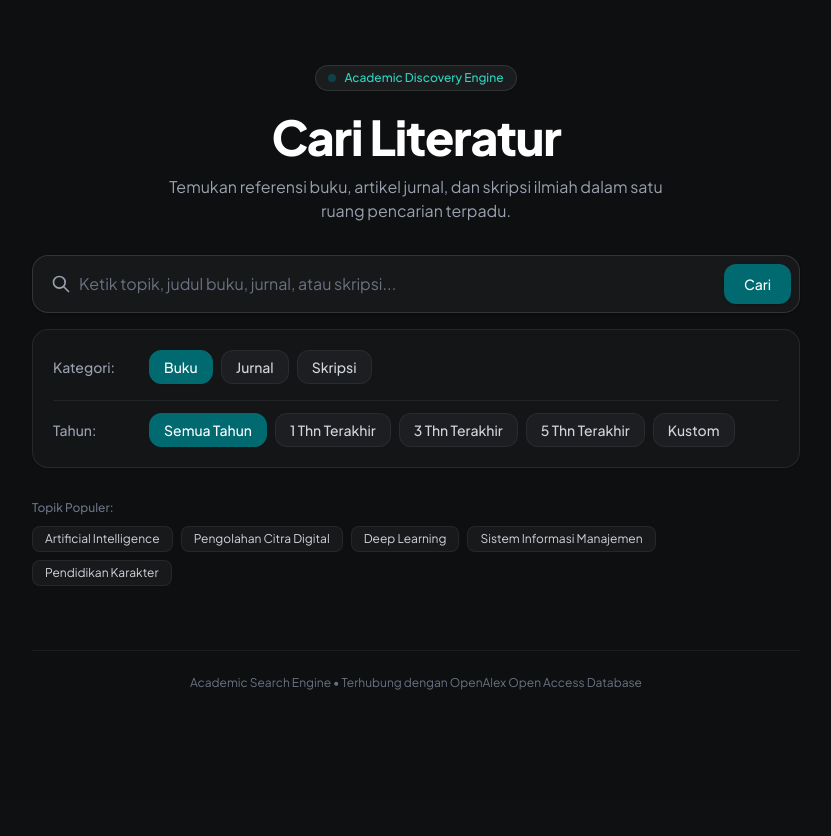
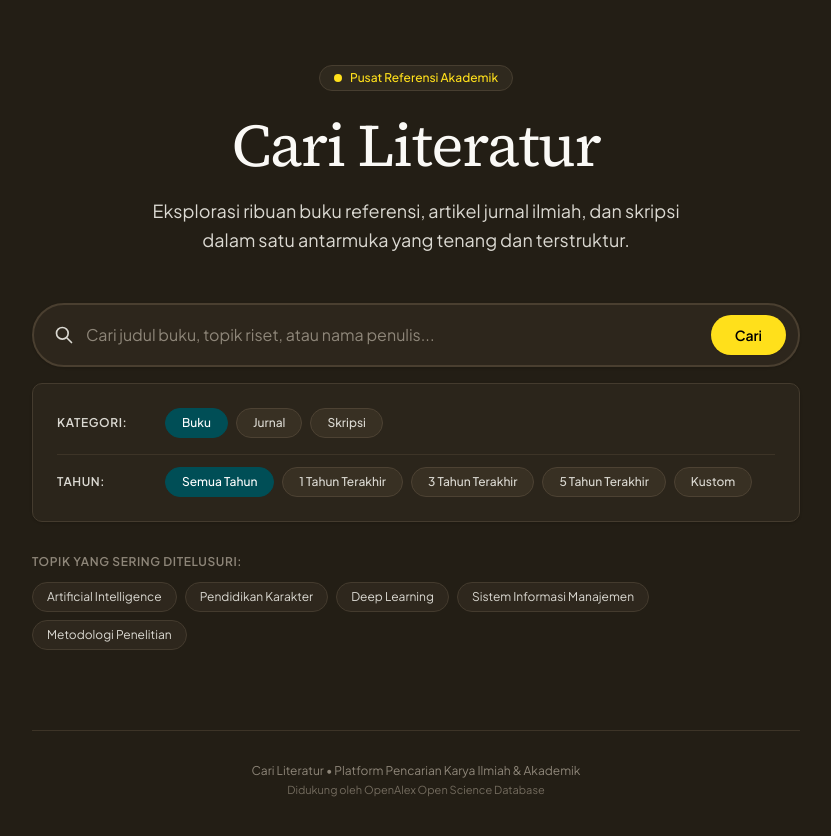
Before and after one commit to Shafwan-8/search-paper-app, a Vue app: page / in a window 1280 px wide. Shown: the top 836 px of the page, without its empty margins (224-1055 px from the left). Before the commit the page ends 800 px from the top, so only its background shows below. Built offline with nearby package versions, Linux system fonts and the light colour scheme.

Commit message:
feat: Mailchimp UI

```diff
--- a/index.html
+++ b/index.html
@@ -1,5 +1,5 @@
 <!doctype html>
-<html lang="id" class="dark">
+<html lang="id">
   <head>
     <meta charset="UTF-8" />
     <link rel="icon" type="image/svg+xml" href="/favicon.svg" />
@@ -7,9 +7,9 @@
     <title>Cari Literatur — Academic Discovery Engine</title>
     <link rel="preconnect" href="https://fonts.googleapis.com">
     <link rel="preconnect" href="https://fonts.gstatic.com" crossorigin>
-    <link href="https://fonts.googleapis.com/css2?family=Plus+Jakarta+Sans:wght@400;500;600;700;800&display=swap" rel="stylesheet">
+    <link href="https://fonts.googleapis.com/css2?family=Plus+Jakarta+Sans:wght@400;500;600;700&family=Source+Serif+4:ital,opsz,wght@0,8..60,400..700;1,8..60,400..700&display=swap" rel="stylesheet">
   </head>
-  <body class="bg-[#0F1012] text-[#F3F4F6] antialiased selection:bg-[#016A71] selection:text-white min-h-screen">
+  <body class="bg-[#231E15] text-[#FAF9F6] antialiased selection:bg-[#FFE01B] selection:text-[#000000] min-h-screen">
     <div id="app"></div>
     <script type="module" src="/src/main.js"></script>
   </body>
--- a/src/App.vue
+++ b/src/App.vue
@@ -15,9 +15,9 @@ const errorMsg = ref('');
 
 const yearOptions = [
   { label: 'Semua Tahun', value: 'semua' },
-  { label: '1 Thn Terakhir', value: '1_tahun' },
-  { label: '3 Thn Terakhir', value: '3_tahun' },
-  { label: '5 Thn Terakhir', value: '5_tahun' },
+  { label: '1 Tahun Terakhir', value: '1_tahun' },
+  { label: '3 Tahun Terakhir', value: '3_tahun' },
+  { label: '5 Tahun Terakhir', value: '5_tahun' },
   { label: 'Kustom', value: 'kustom' }
 ];
 
@@ -29,10 +29,10 @@ const categoryOptions = [
 
 const suggestions = [
   'Artificial Intelligence',
-  'Pengolahan Citra Digital',
+  'Pendidikan Karakter',
   'Deep Learning',
   'Sistem Informasi Manajemen',
-  'Pendidikan Karakter'
+  'Metodologi Penelitian'
 ];
 
 const handleSearch = async () => {
@@ -64,7 +64,7 @@ const handleSearch = async () => {
     const response = await axios.get('http://localhost:5000/api/search', { params });
     results.value = response.data.data || [];
   } catch (err) {
-    errorMsg.value = 'Terjadi kesalahan saat mengambil data dari server. Pastikan backend aktif.';
+    errorMsg.value = 'Gagal menghubungi server. Pastikan backend service sedang berjalan di port 5000.';
   } finally {
     isLoading.value = false;
   }
@@ -89,49 +89,47 @@ const clearSearch = () => {
 </script>
 
 <template>
-  <div class="min-h-screen bg-[#0E0F11] text-[#F3F4F6] flex flex-col items-center px-4 sm:px-6 py-10 selection:bg-[#016A71] selection:text-white">
+  <div class="min-h-screen bg-[#231E15] text-[#FAF9F6] flex flex-col items-center px-4 sm:px-8 py-12">
     <!-- Header Section -->
-    <header class="w-full max-w-3xl text-center pt-6 pb-2">
-      <div class="inline-flex items-center gap-2 px-3 py-1 rounded-full bg-[#1A1C1E] border border-white/10 text-xs text-[#2DD4BF] font-medium mb-4 shadow-xs">
-        <span class="w-2 h-2 rounded-full bg-[#016A71] animate-pulse"></span>
-        Academic Discovery Engine
+    <header class="w-full max-w-3xl text-center pt-4 pb-4">
+      <div class="inline-flex items-center gap-2 px-3.5 py-1 rounded-full bg-[#2F291E] border border-[#473E30] text-xs text-[#FFE01B] font-medium mb-5">
+        <span class="w-2 h-2 rounded-full bg-[#FFE01B]"></span>
+        Pusat Referensi Akademik
       </div>
-      <h1 class="text-3xl sm:text-5xl font-extrabold text-white tracking-tight leading-tight">
+      <h1 class="font-serif-heading text-4xl sm:text-6xl font-normal text-[#FAF9F6] tracking-tight leading-[1.15]">
         Cari Literatur
       </h1>
-      <p class="mt-2 text-sm sm:text-base text-gray-400 max-w-lg mx-auto">
-        Temukan referensi buku, artikel jurnal, dan skripsi ilmiah dalam satu ruang pencarian terpadu.
+      <p class="mt-4 text-base sm:text-lg text-[#DBD9D2] max-w-xl mx-auto leading-relaxed">
+        Eksplorasi ribuan buku referensi, artikel jurnal ilmiah, dan skripsi dalam satu antarmuka yang tenang dan terstruktur.
       </p>
     </header>
 
     <!-- Main Content Area -->
-    <main class="w-full max-w-3xl mt-6 space-y-6">
+    <main class="w-full max-w-3xl mt-8 space-y-6">
       <!-- Search Form -->
       <form @submit.prevent="handleSearch" class="flex flex-col gap-4">
-        <!-- Input Capsule -->
+        <!-- Input Search Bar -->
         <div class="flex flex-col gap-2">
           <div
             :class="[
-              'relative flex items-center bg-[#17181A] border rounded-2xl transition-all duration-200 shadow-sm',
+              'relative flex items-center bg-[#2D261C] border-2 rounded-[44px] transition-colors duration-150 shadow-sm pl-5 pr-3 py-2',
               inputError
-                ? 'border-[#E10600] ring-2 ring-[#E10600]/20'
-                : 'border-white/12 focus-within:border-[#016A71] focus-within:ring-2 focus-within:ring-[#016A71]/25'
+                ? 'border-[#E12437] ring-2 ring-[#E12437]/20'
+                : 'border-[#4A3F30] focus-within:border-[#FFE01B]'
             ]"
           >
             <!-- Search Icon -->
-            <div class="pl-4.5 pr-2 text-gray-400 flex items-center pointer-events-none">
-              <svg class="w-5 h-5 text-gray-400" fill="none" stroke="currentColor" viewBox="0 0 24 24">
-                <path stroke-linecap="round" stroke-linejoin="round" stroke-width="2" d="M21 21l-6-6m2-5a7 7 0 11-14 0 7 7 0 0114 0z" />
-              </svg>
-            </div>
+            <svg class="w-5 h-5 text-[#DBD9D2] shrink-0 mr-3" fill="none" stroke="currentColor" viewBox="0 0 24 24">
+              <path stroke-linecap="round" stroke-linejoin="round" stroke-width="2" d="M21 21l-6-6m2-5a7 7 0 11-14 0 7 7 0 0114 0z" />
+            </svg>
 
-            <!-- Input Field -->
+            <!-- Text Input -->
             <input
               v-model="searchQuery"
               @input="onInput"
               type="text"
-              placeholder="Ketik topik, judul buku, jurnal, atau skripsi..."
-              class="w-full py-4 pr-24 text-white bg-transparent focus:outline-none text-sm sm:text-base placeholder-gray-500"
+              placeholder="Cari judul buku, topik riset, atau nama penulis..."
+              class="w-full py-2.5 pr-20 text-[#FAF9F6] bg-transparent focus:outline-none text-base placeholder-[#8E8679]"
             />
 
             <!-- Clear Button -->
@@ -139,36 +137,37 @@ const clearSearch = () => {
               v-if="searchQuery"
               type="button"
               @click="clearSearch"
-              class="absolute right-22 p-1.5 text-gray-400 hover:text-white rounded-full hover:bg-white/10 transition-colors"
-              title="Hapus teks"
+              class="p-1.5 mr-2 text-[#DBD9D2] hover:text-[#FAF9F6] rounded-full hover:bg-[#3D3426] transition-colors"
+              title="Hapus pencarian"
             >
               <svg class="w-4 h-4" fill="none" stroke="currentColor" viewBox="0 0 24 24">
                 <path stroke-linecap="round" stroke-linejoin="round" stroke-width="2" d="M6 18L18 6M6 6l12 12" />
               </svg>
             </button>
 
-            <!-- Submit Button -->
+            <!-- Primary Action Button (Mailchimp Signature Yellow Pill) -->
             <button
               type="submit"
               :disabled="isLoading"
-              class="absolute right-2 px-5 py-2.5 bg-[#016A71] hover:bg-[#014F54] active:bg-[#013B40] disabled:opacity-50 disabled:cursor-not-allowed text-white font-medium text-sm rounded-xl transition-all duration-150 cursor-pointer shadow-sm flex items-center gap-1.5"
+              class="px-6 py-2.5 bg-[#FFE01B] hover:bg-[#E6CB00] active:bg-[#CCB000] disabled:opacity-50 disabled:cursor-not-allowed text-[#000000] font-semibold text-sm rounded-[44px] transition-colors duration-150 cursor-pointer shrink-0 shadow-xs flex items-center gap-2"
             >
               <span v-if="!isLoading">Cari</span>
-              <span v-else class="flex items-center gap-1.5">
-                <svg class="animate-spin h-4 w-4" viewBox="0 0 24 24" fill="none">
+              <span v-else class="flex items-center gap-2">
+                <svg class="animate-spin h-4 w-4 text-[#000000]" viewBox="0 0 24 24" fill="none">
                   <circle class="opacity-25" cx="12" cy="12" r="10" stroke="currentColor" stroke-width="4"></circle>
                   <path class="opacity-75" fill="currentColor" d="M4 12a8 8 0 018-8v8H4z"></path>
                 </svg>
+                <span>Mencari...</span>
               </span>
             </button>
           </div>
 
-          <!-- Alert Input Error -->
+          <!-- Alert Error Input -->
           <div
             v-if="inputError"
-            class="flex items-center gap-1.5 text-xs text-[#DC6973] pl-2 animate-fade-in"
+            class="flex items-center gap-2 text-xs font-medium text-[#FF7346] pl-5 pt-1"
           >
-            <svg class="w-4 h-4 shrink-0 text-[#E10600]" fill="currentColor" viewBox="0 0 20 20">
+            <svg class="w-4 h-4 shrink-0 text-[#E12437]" fill="currentColor" viewBox="0 0 20 20">
               <path fill-rule="evenodd" d="M18 10a8 8 0 11-16 0 8 8 0 0116 0zm-7 4a1 1 0 11-2 0 1 1 0 012 0zm-1-9a1 1 0 00-1 1v4a1 1 0 102 0V6a1 1 0 00-1-1z" clip-rule="evenodd" />
             </svg>
             <span>{{ inputError }}</span>
@@ -176,19 +175,19 @@ const clearSearch = () => {
         </div>
 
         <!-- Filter Control Card -->
-        <div class="bg-[#141517] border border-white/8 rounded-2xl p-4 sm:p-5 space-y-4 shadow-xs">
+        <div class="bg-[#2B251B] border border-[#443B2E] rounded-[10px] p-5 sm:p-6 space-y-4 shadow-sm">
           <!-- Filter Kategori -->
-          <div class="flex flex-col sm:flex-row sm:items-center gap-2 sm:gap-4 text-xs sm:text-sm">
-            <span class="text-gray-400 font-medium w-20 shrink-0">Kategori:</span>
+          <div class="flex flex-col sm:flex-row sm:items-center gap-3 text-sm">
+            <span class="text-[#DBD9D2] font-semibold w-24 shrink-0 text-xs uppercase tracking-wider">Kategori:</span>
             <div class="flex flex-wrap gap-2">
               <label
                 v-for="cat in categoryOptions"
                 :key="cat.value"
                 :class="[
-                  'px-3.5 py-1.5 rounded-xl cursor-pointer transition-all duration-150 text-xs sm:text-sm font-medium border select-none',
+                  'px-4 py-1.5 rounded-[200px] cursor-pointer transition-colors duration-150 text-xs font-medium border select-none',
                   selectedFilter === cat.value
-                    ? 'bg-[#016A71] text-white border-[#016A71] shadow-xs'
-                    : 'bg-[#1C1E21] text-gray-300 border-white/6 hover:bg-[#25282D] hover:text-white'
+                    ? 'bg-[#004E56] text-[#FFFFFF] border-[#004E56]'
+                    : 'bg-[#383023] text-[#DBD9D2] border-[#4D4233] hover:border-[#004E56] hover:text-white'
                 ]"
               >
                 <input
@@ -204,17 +203,17 @@ const clearSearch = () => {
           </div>
 
           <!-- Filter Tahun -->
-          <div class="flex flex-col sm:flex-row sm:items-center gap-2 sm:gap-4 text-xs sm:text-sm pt-3 border-t border-white/6">
-            <span class="text-gray-400 font-medium w-20 shrink-0">Tahun:</span>
+          <div class="flex flex-col sm:flex-row sm:items-center gap-3 text-sm pt-3 border-t border-[#3D3427]">
+            <span class="text-[#DBD9D2] font-semibold w-24 shrink-0 text-xs uppercase tracking-wider">Tahun:</span>
             <div class="flex flex-wrap gap-2 items-center">
               <label
                 v-for="opt in yearOptions"
                 :key="opt.value"
                 :class="[
-                  'px-3.5 py-1.5 rounded-xl cursor-pointer transition-all duration-150 text-xs sm:text-sm font-medium border select-none',
+                  'px-4 py-1.5 rounded-[200px] cursor-pointer transition-colors duration-150 text-xs font-medium border select-none',
                   selectedYearFilter === opt.value
-                    ? 'bg-[#016A71] text-white border-[#016A71] shadow-xs'
-                    : 'bg-[#1C1E21] text-gray-300 border-white/6 hover:bg-[#25282D] hover:text-white'
+                    ? 'bg-[#004E56] text-[#FFFFFF] border-[#004E56]'
+                    : 'bg-[#383023] text-[#DBD9D2] border-[#4D4233] hover:border-[#004E56] hover:text-white'
                 ]"
               >
                 <input
@@ -232,132 +231,134 @@ const clearSearch = () => {
           <!-- Input Rentang Tahun Kustom -->
           <div
             v-if="selectedYearFilter === 'kustom'"
-            class="flex items-center gap-3 pt-2 pl-0 sm:pl-24 text-xs sm:text-sm animate-fade-in"
+            class="flex items-center gap-3 pt-2 pl-0 sm:pl-27 text-sm"
           >
             <div class="flex items-center gap-2">
-              <label class="text-xs text-gray-400">Dari:</label>
+              <label class="text-xs text-[#DBD9D2]">Dari:</label>
               <input
                 v-model="fromYear"
                 type="number"
                 placeholder="2018"
                 min="1900"
                 max="2099"
-                class="w-24 px-3 py-1.5 text-xs sm:text-sm bg-[#1A1C1E] border border-white/12 rounded-lg text-white placeholder-gray-500 focus:ring-1 focus:ring-[#016A71] focus:border-[#016A71] focus:outline-none"
+                class="w-24 px-3 py-1.5 text-xs bg-[#1F1A12] border-2 border-[#4A3F30] rounded-[4px] text-[#FAF9F6] placeholder-[#7E776C] focus:border-[#FFE01B] focus:outline-none"
               />
             </div>
-            <span class="text-gray-500">-</span>
+            <span class="text-[#7E776C]">-</span>
             <div class="flex items-center gap-2">
-              <label class="text-xs text-gray-400">Sampai:</label>
+              <label class="text-xs text-[#DBD9D2]">Sampai:</label>
               <input
                 v-model="toYear"
                 type="number"
                 placeholder="2024"
                 min="1900"
                 max="2099"
-                class="w-24 px-3 py-1.5 text-xs sm:text-sm bg-[#1A1C1E] border border-white/12 rounded-lg text-white placeholder-gray-500 focus:ring-1 focus:ring-[#016A71] focus:border-[#016A71] focus:outline-none"
+                class="w-24 px-3 py-1.5 text-xs bg-[#1F1A12] border-2 border-[#4A3F30] rounded-[4px] text-[#FAF9F6] placeholder-[#7E776C] focus:border-[#FFE01B] focus:outline-none"
               />
             </div>
           </div>
         </div>
       </form>
 
-      <!-- Suggestion Tags (Ketika belum mencari) -->
+      <!-- Topic Suggestions (Sebelum User Mencari) -->
       <div v-if="!hasSearched && !isLoading" class="pt-2">
-        <span class="text-xs text-gray-500 font-medium block mb-2.5">Topik Populer:</span>
+        <span class="text-xs text-[#8E8679] font-semibold uppercase tracking-wider block mb-3">Topik yang Sering Ditelusuri:</span>
         <div class="flex flex-wrap gap-2">
           <button
             v-for="item in suggestions"
             :key="item"
             @click="quickSearch(item)"
-            class="px-3 py-1 rounded-lg bg-[#18191B] hover:bg-[#202226] border border-white/6 text-xs text-gray-300 hover:text-white transition-all cursor-pointer"
+            class="px-3.5 py-1.5 rounded-[200px] bg-[#2E271D] hover:bg-[#3B3226] border border-[#443B2E] text-xs text-[#DBD9D2] hover:text-[#FAF9F6] transition-colors cursor-pointer"
           >
             {{ item }}
           </button>
         </div>
       </div>
 
-      <!-- Loading State (Skeleton Sederhana) -->
+      <!-- Loading State -->
       <div v-if="isLoading" class="space-y-4 pt-4">
-        <div class="flex items-center justify-center gap-2 text-sm text-[#2DD4BF] py-2">
-          <svg class="animate-spin h-5 w-5 text-[#016A71]" viewBox="0 0 24 24" fill="none">
+        <div class="flex items-center justify-center gap-2 text-sm text-[#FFE01B] py-3">
+          <svg class="animate-spin h-5 w-5" viewBox="0 0 24 24" fill="none">
             <circle class="opacity-25" cx="12" cy="12" r="10" stroke="currentColor" stroke-width="4"></circle>
             <path class="opacity-75" fill="currentColor" d="M4 12a8 8 0 018-8v8H4z"></path>
           </svg>
-          <span>Mengambil data literatur...</span>
+          <span class="text-[#FAF9F6]">Sedang menelusuri basis data literatur...</span>
         </div>
         <div
           v-for="n in 3"
           :key="n"
-          class="p-5 bg-[#17181A] border border-white/6 rounded-2xl animate-pulse space-y-3"
+          class="p-6 bg-[#2B251B] border border-[#443B2E] rounded-[10px] animate-pulse space-y-3"
         >
-          <div class="h-4 bg-white/10 rounded w-20"></div>
-          <div class="h-5 bg-white/10 rounded w-3/4"></div>
-          <div class="h-4 bg-white/5 rounded w-1/2"></div>
+          <div class="h-4 bg-[#3E3426] rounded w-24"></div>
+          <div class="h-6 bg-[#3E3426] rounded w-4/5"></div>
+          <div class="h-4 bg-[#362E21] rounded w-1/2"></div>
         </div>
       </div>
 
       <!-- Error State -->
       <div
         v-if="errorMsg"
-        class="p-4 bg-[#E10600]/10 border border-[#E10600]/30 rounded-2xl text-center text-[#DC6973] text-sm"
+        class="p-5 bg-[#3B1F23] border border-[#E12437]/50 rounded-[10px] text-center text-[#FF9675] text-sm leading-relaxed"
       >
         {{ errorMsg }}
       </div>
 
       <!-- Search Results Section -->
       <section v-if="!isLoading && results.length > 0" class="space-y-4 pt-2">
-        <div class="flex items-center justify-between px-1 text-xs text-gray-400 font-medium">
-          <span>Menampilkan <strong class="text-white">{{ results.length }}</strong> hasil</span>
-          <span class="text-gray-500">OpenAlex Knowledge Base</span>
+        <div class="flex items-center justify-between px-1 text-xs text-[#DBD9D2]">
+          <span>Ditemukan <strong class="text-[#FAF9F6] font-semibold">{{ results.length }}</strong> dokumen</span>
+          <span class="text-[#8E8679]">Data bersumber dari OpenAlex API</span>
         </div>
 
         <article
           v-for="item in results"
           :key="item.id"
-          class="group p-5 bg-[#161719] hover:bg-[#1C1E21] border border-white/8 hover:border-[#016A71]/50 rounded-2xl transition-all duration-200 shadow-xs flex flex-col gap-3"
+          class="p-6 bg-[#2B251B] hover:bg-[#322B20] border border-[#443B2E] hover:border-[#6B5E4A] rounded-[10px] transition-colors duration-150 shadow-sm flex flex-col gap-3.5"
         >
-          <!-- Badges / Header Card -->
-          <div class="flex items-center justify-between gap-2 flex-wrap">
+          <!-- Header Card & Badges -->
+          <div class="flex items-center justify-between gap-3 flex-wrap">
             <div class="flex items-center gap-2">
+              <!-- Type Badges -->
               <span
                 v-if="item.type === 'book'"
-                class="px-2.5 py-0.5 text-xs font-semibold rounded-md bg-[#0284C7]/15 text-[#38BDF8] border border-[#0284C7]/30 uppercase tracking-wider"
+                class="px-3 py-0.5 text-xs font-semibold rounded-[200px] bg-[#BBAADD]/15 text-[#D4CAEC] border border-[#BBAADD]/30"
               >
                 Buku
               </span>
               <span
                 v-else-if="item.type === 'article'"
-                class="px-2.5 py-0.5 text-xs font-semibold rounded-md bg-[#059669]/15 text-[#34D399] border border-[#059669]/30 uppercase tracking-wider"
+                class="px-3 py-0.5 text-xs font-semibold rounded-[200px] bg-[#AADDAA]/15 text-[#AADDAA] border border-[#AADDAA]/30"
               >
                 Jurnal
               </span>
               <span
                 v-else-if="item.type === 'dissertation'"
-                class="px-2.5 py-0.5 text-xs font-semibold rounded-md bg-[#DB2777]/15 text-[#F472B6] border border-[#DB2777]/30 uppercase tracking-wider"
+                class="px-3 py-0.5 text-xs font-semibold rounded-[200px] bg-[#FF7346]/15 text-[#FF9675] border border-[#FF7346]/30"
               >
                 Skripsi
               </span>
               <span
                 v-else
-                class="px-2.5 py-0.5 text-xs font-semibold rounded-md bg-white/10 text-gray-300 border border-white/10 uppercase tracking-wider"
+                class="px-3 py-0.5 text-xs font-semibold rounded-[200px] bg-[#3E3426] text-[#DBD9D2] border border-[#524736]"
               >
                 {{ item.type || 'Dokumen' }}
               </span>
 
+              <!-- Open Access Pill -->
               <span
                 v-if="item.isOpenAccess"
-                class="px-2 py-0.5 text-[11px] font-medium text-[#2DD4BF] bg-[#016A71]/20 border border-[#016A71]/35 rounded-md"
+                class="px-2.5 py-0.5 text-[11px] font-semibold rounded-[200px] bg-[#004E56]/40 text-[#4EE5D2] border border-[#004E56]"
               >
                 Open Access
               </span>
             </div>
 
-            <!-- Action Link Button -->
+            <!-- Read / External Link CTA -->
             <a
               :href="item.link"
               target="_blank"
               rel="noopener noreferrer"
-              class="inline-flex items-center gap-1 text-xs text-[#2DD4BF] hover:text-white px-2.5 py-1 rounded-lg bg-white/5 hover:bg-[#016A71] transition-all"
+              class="inline-flex items-center gap-1.5 text-xs font-medium text-[#FFE01B] hover:text-[#000000] hover:bg-[#FFE01B] px-3 py-1 rounded-[44px] border border-[#FFE01B]/40 transition-colors duration-150"
             >
               <span>Buka Dokumen</span>
               <svg class="w-3.5 h-3.5" fill="none" stroke="currentColor" viewBox="0 0 24 24">
@@ -366,26 +367,22 @@ const clearSearch = () => {
             </a>
           </div>
 
-          <!-- Document Title -->
-          <h2 class="text-base sm:text-lg font-semibold text-white group-hover:text-[#2DD4BF] transition-colors leading-snug">
+          <!-- Document Title (Serif Headline) -->
+          <h2 class="font-serif-heading text-xl sm:text-2xl font-normal text-[#FAF9F6] hover:text-[#FFE01B] transition-colors leading-snug">
             <a :href="item.link" target="_blank" rel="noopener noreferrer">
               {{ item.title }}
             </a>
           </h2>
 
           <!-- Meta Author & Year -->
-          <div class="flex items-center gap-4 text-xs sm:text-sm text-gray-400 pt-1 border-t border-white/5">
+          <div class="flex items-center gap-4 text-xs sm:text-sm text-[#BCBAB6] pt-2 border-t border-[#3D3427]">
             <div class="flex items-center gap-1.5 truncate">
-              <svg class="w-3.5 h-3.5 text-gray-500 shrink-0" fill="none" stroke="currentColor" viewBox="0 0 24 24">
-                <path stroke-linecap="round" stroke-linejoin="round" stroke-width="2" d="M16 7a4 4 0 11-8 0 4 4 0 018 0zM12 14a7 7 0 00-7 7h14a7 7 0 00-7-7z" />
-              </svg>
-              <span class="truncate">{{ item.author }}</span>
+              <span class="text-[#8E8679]">Penulis:</span>
+              <span class="font-medium text-[#DBD9D2] truncate">{{ item.author }}</span>
             </div>
-            <div class="flex items-center gap-1.5 shrink-0 text-gray-400">
-              <svg class="w-3.5 h-3.5 text-gray-500 shrink-0" fill="none" stroke="currentColor" viewBox="0 0 24 24">
-                <path stroke-linecap="round" stroke-linejoin="round" stroke-width="2" d="M8 7V3m8 4V3m-9 8h10M5 21h14a2 2 0 002-2V7a2 2 0 00-2-2H5a2 2 0 00-2 2v12a2 2 0 002 2z" />
-              </svg>
-              <span>{{ item.year }}</span>
+            <div class="flex items-center gap-1.5 shrink-0">
+              <span class="text-[#8E8679]">Tahun:</span>
+              <span class="font-medium text-[#DBD9D2]">{{ item.year }}</span>
             </div>
           </div>
         </article>
@@ -394,19 +391,20 @@ const clearSearch = () => {
       <!-- Empty State -->
       <div
         v-else-if="hasSearched && !isLoading && !errorMsg && results.length === 0"
-        class="p-8 text-center bg-[#161719] border border-white/8 rounded-2xl space-y-2"
+        class="p-10 text-center bg-[#2B251B] border border-[#443B2E] rounded-[10px] space-y-3"
       >
-        <div class="text-3xl mb-2">🔍</div>
-        <h3 class="text-base font-semibold text-white">Tidak Ada Hasil Ditemukan</h3>
-        <p class="text-xs sm:text-sm text-gray-400 max-w-sm mx-auto">
-          Coba ubah kata kunci pencarian atau sesuaikan kembali filter kategori dan tahun yang dipilih.
+        <div class="text-3xl mb-1">📖</div>
+        <h3 class="font-serif-heading text-2xl font-normal text-[#FAF9F6]">Tidak Ada Dokumen yang Cocok</h3>
+        <p class="text-sm text-[#DBD9D2] max-w-md mx-auto leading-relaxed">
+          Kami tidak dapat menemukan literatur yang sesuai dengan kata kunci tersebut. Cobalah menggunakan istilah umum atau ganti pilihan filter tahun dan kategori.
         </p>
       </div>
     </main>
 
     <!-- Footer -->
-    <footer class="w-full max-w-3xl mt-16 pt-6 border-t border-white/6 text-center text-xs text-gray-500">
-      <p>Academic Search Engine &bull; Terhubung dengan OpenAlex Open Access Database</p>
+    <footer class="w-full max-w-3xl mt-20 pt-8 border-t border-[#3D3427] text-center text-xs text-[#8E8679] space-y-1">
+      <p>Cari Literatur &bull; Platform Pencarian Karya Ilmiah & Akademik</p>
+      <p class="text-[11px] text-[#736B5E]">Didukung oleh OpenAlex Open Science Database</p>
     </footer>
   </div>
 </template>
--- a/src/style.css
+++ b/src/style.css
@@ -2,6 +2,10 @@
 
 @layer base {
   body {
-    font-family: 'Plus Jakarta Sans', system-ui, -apple-system, sans-serif;
+    font-family: 'Plus Jakarta Sans', -apple-system, BlinkMacSystemFont, "Segoe UI", Roboto, sans-serif;
+  }
+
+  .font-serif-heading {
+    font-family: 'Source Serif 4', Georgia, serif;
   }
 }
```
